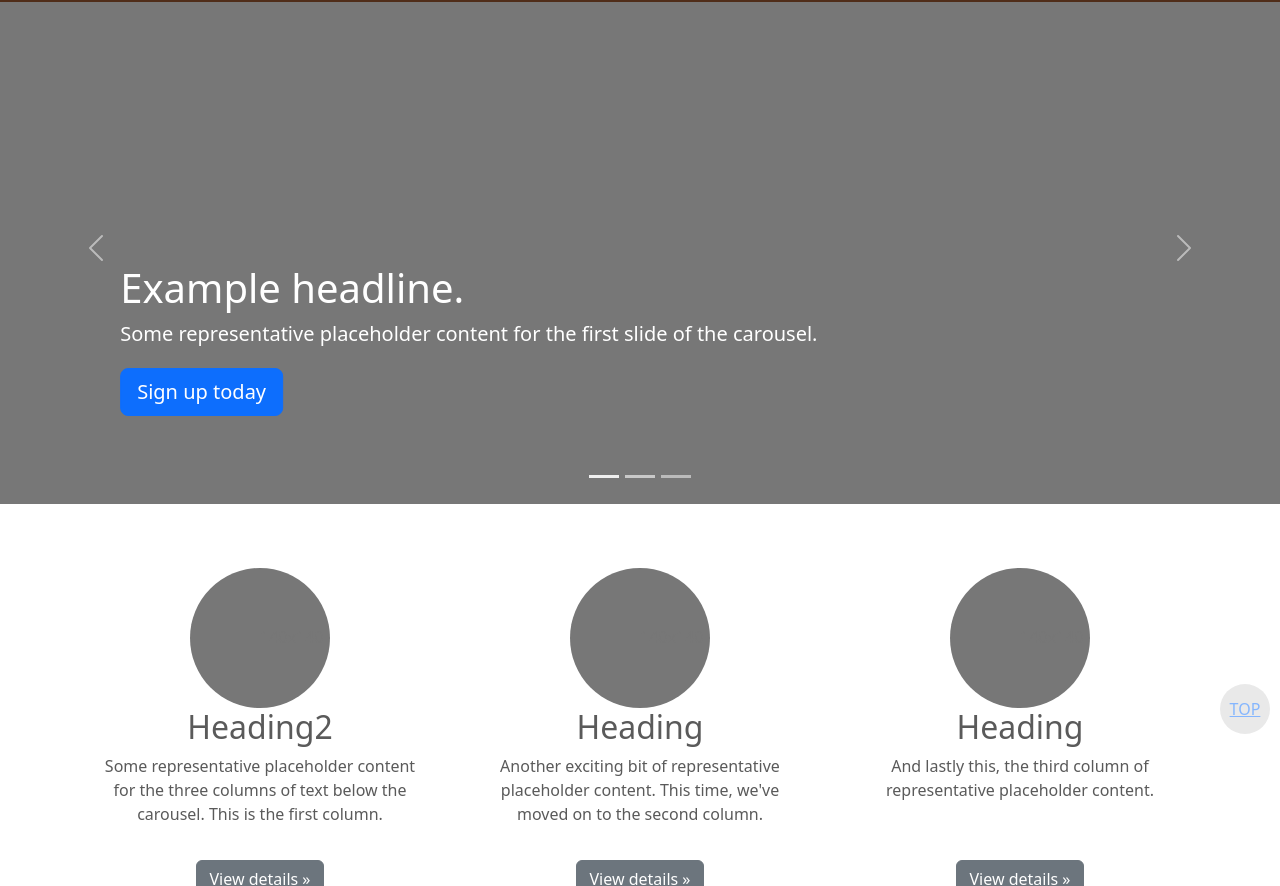
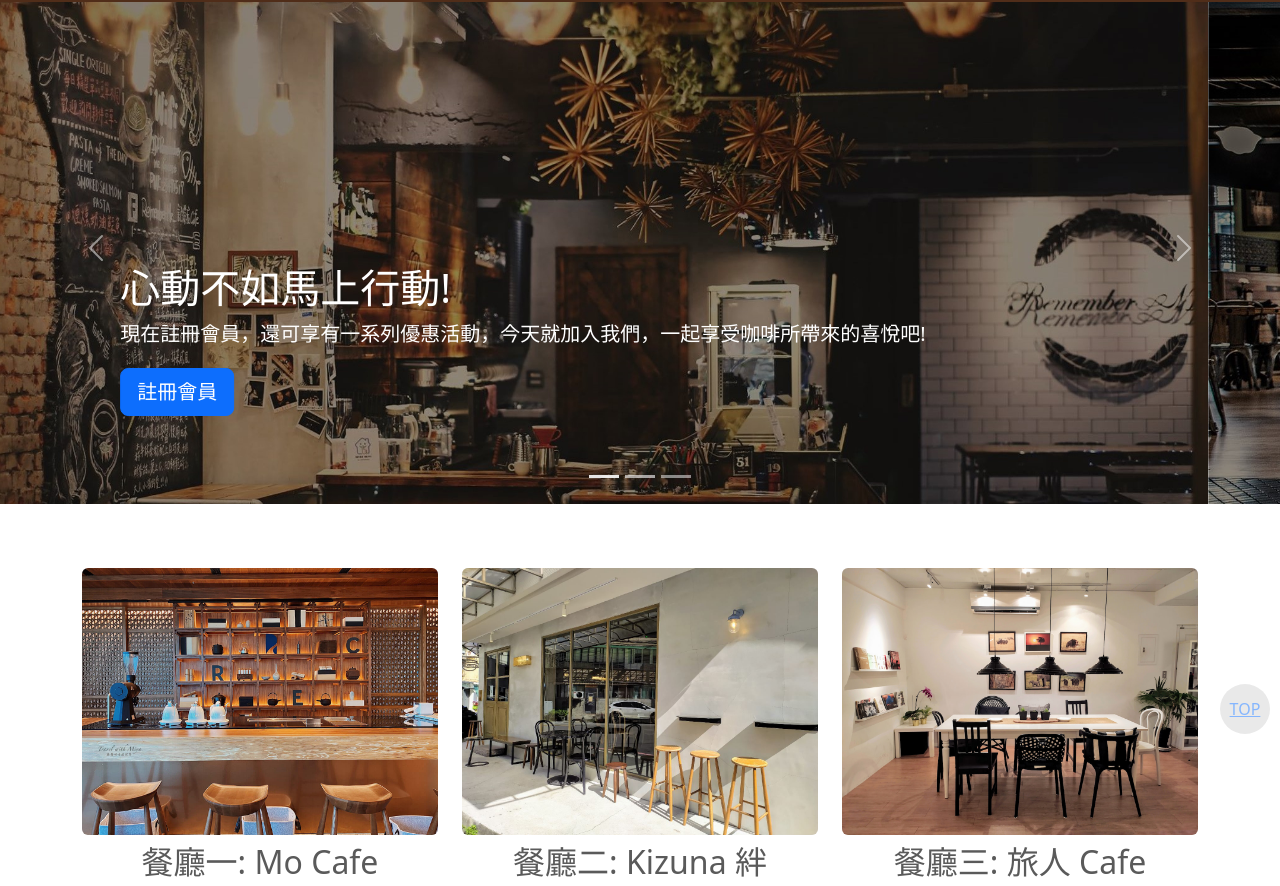
Before and after one commit to shiloh0920/OGABE-TIBAME, a plain HTML site: page frontend/index.html in a window 1280 px wide. Shown: the part 56-942 px from the top of the page. Drawn offline with Linux system fonts and the light colour scheme.

Commit message:
all update v1

```diff
--- a/frontend/dist/css/carousel.css
+++ b/frontend/dist/css/carousel.css
@@ -48,7 +48,7 @@ body {
 ------------------------- */
 
 .featurette-divider {
-  margin: 5rem 0; /* Space out the Bootstrap <hr> more */
+  margin: 3rem 0; /* Space out the Bootstrap <hr> more */
 }
 
 /* Thin out the marketing headings */
--- a/frontend/dist/css/my.css
+++ b/frontend/dist/css/my.css
@@ -30,10 +30,11 @@
 body{
 	padding-bottom: 0 !important;
 }
-
+/*調最上面那一條header的顏色*/
 .bg-headercolor{
 	background-color: #502d19;
 }
+/*調footer的顏色*/
 .bg-footercolor{
 	background-color: #2a4b36;
 }
@@ -41,8 +42,10 @@ body{
 .bg-columncolor{
 	background-color: #7257d4;
 }
+/*調輪播區大字的顏色*/
 .columncolor{
 	font-weight:bold;
 	color:#FFFFFF;
 }
+/*調rest_index裡按鈕顏色*/
 .rest-btn-primary{--bs-btn-color:#fff;--bs-btn-bg:#FB0909;--bs-btn-border-color:#FB0909;--bs-btn-hover-color:#fff;--bs-btn-hover-bg:#F79e1b;--bs-btn-hover-border-color:#F79e1b;--bs-btn-focus-shadow-rgb:49,132,253;--bs-btn-active-color:#fff;--bs-btn-active-bg:#F79e1b;--bs-btn-active-border-color:#F79e1b;--bs-btn-active-shadow:inset 0 3px 5px rgba(0, 0, 0, 0.125);--bs-btn-disabled-color:#fff;--bs-btn-disabled-bg:#FB0909;--bs-btn-disabled-border-color:#FB0909}
--- a/frontend/index.html
+++ b/frontend/index.html
@@ -17,6 +17,7 @@
 
   <body>
     <header>
+      <!-- 最上面的那條開始 -->
       <nav
         class="navbar navbar-expand-md fixed-top navbar-dark bg-headercolor"
         aria-label="Fourth navbar example"
@@ -74,7 +75,10 @@
               </li>
 
               <li class="nav-item">
-                <a class="nav-link" aria-current="page" href="forum_welcome.html"
+                <a
+                  class="nav-link"
+                  aria-current="page"
+                  href="forum_welcome.html"
                   >論壇</a
                 >
               </li>
@@ -101,8 +105,7 @@
               <li class="nav-item">
                 <a class="nav-link active" aria-current="page" href="index.html"
                   >登入</a
-                ><!--active是調整成高亮
-                -->
+                ><!--active是調整成高亮-->
               </li>
               <!-- Button trigger modal -->
               <button
@@ -118,12 +121,13 @@
         </div>
       </nav>
     </header>
+    <!-- 最上面的那條結束 -->
     <main>
       <!-- go to top -->
       <div class="to-top">
         <a href="#">TOP</a>
       </div>
-      <!-- Modal註冊彈跳視窗 -->
+      <!-- Model註冊彈跳視窗 -->
       <div
         class="modal fade"
         id="staticBackdrop"
@@ -209,6 +213,7 @@
         </div>
       </div>
       <!-- model end -->
+      <!-- 輪播區carousel開始 -->
       <div id="myCarousel" class="carousel slide" data-bs-ride="carousel">
         <div class="carousel-indicators">
           <button
@@ -234,74 +239,56 @@
         </div>
         <div class="carousel-inner">
           <div class="carousel-item active">
-            <svg
-              class="bd-placeholder-img"
-              width="100%"
-              height="100%"
-              xmlns="http://www.w3.org/2000/svg"
-              aria-hidden="true"
-              preserveAspectRatio="xMidYMid slice"
-              focusable="false"
-            >
-              <rect width="100%" height="100%" fill="#777" />
-              /*滾動視窗調顏色的地方*/
-            </svg>
+            <img
+              src="images\coffeesohp7dark.jpg"
+              class="figure-img img-fluid rounded"
+              alt="Coffee Shop"
+            />
+            <!-- <rect width="100%" height="100%" fill="#777" /> -->
+            <!--滾動視窗調顏色的地方-->
             <div class="container">
               <div class="carousel-caption text-start">
-                <h1>Example headline.</h1>
+                <h1>心動不如馬上行動!</h1>
                 <p>
-                  Some representative placeholder content for the first slide of
-                  the carousel.
+                  現在註冊會員，還可享有一系列優惠活動，今天就加入我們，一起享受咖啡所帶來的喜悅吧!
                 </p>
                 <p>
-                  <a class="btn btn-lg btn-primary" href="#">Sign up today</a>
+                  <a class="btn btn-lg btn-primary" href="#">註冊會員</a>
                 </p>
               </div>
             </div>
           </div>
           <div class="carousel-item">
-            <svg
-              class="bd-placeholder-img"
-              width="100%"
-              height="100%"
-              xmlns="http://www.w3.org/2000/svg"
-              aria-hidden="true"
-              preserveAspectRatio="xMidYMid slice"
-              focusable="false"
-            >
-              <rect width="100%" height="100%" fill="#777" />
-              /*滾動視窗調顏色的地方*/
-            </svg>
+            <img
+              src="images\coffeeshop11dark.jpeg"
+              class="figure-img img-fluid rounded"
+              alt="Coffee Shop"
+            />
+            <!-- <rect width="100%" height="100%" fill="#777" /> -->
+            <!--滾動視窗調顏色的地方-->
             <div class="container">
               <div class="carousel-caption">
-                <h1>Another example headline.</h1>
+                <h1>獨樂樂，不如眾樂樂!</h1>
                 <p>
-                  Some representative placeholder content for the second slide
-                  of the carousel.
+                  歡迎一起加入論壇，來與世界各地的咖啡愛好者互相"切磋"、討論、分享你對咖啡的喜好!
                 </p>
-                <p><a class="btn btn-lg btn-primary" href="#">Learn more</a></p>
+                <p><a class="btn btn-lg btn-primary" href="#">加入論壇</a></p>
               </div>
             </div>
           </div>
           <div class="carousel-item">
-            <svg
-              class="bd-placeholder-img"
-              width="100%"
-              height="100%"
-              xmlns="http://www.w3.org/2000/svg"
-              aria-hidden="true"
-              preserveAspectRatio="xMidYMid slice"
-              focusable="false"
-            >
-              <rect width="100%" height="100%" fill="#777" />
-              /*滾動視窗調顏色的地方*/
-            </svg>
+            <img
+              src="images\coffeesohp6dark.jpg"
+              class="figure-img img-fluid rounded"
+              alt="Coffee Shop"
+            />
+            <!-- <rect width="100%" height="100%" fill="#777" /> -->
+            <!--滾動視窗調顏色的地方-->
             <div class="container">
               <div class="carousel-caption text-end">
-                <h1>再忙，也要跟你喝杯咖啡</h1>
+                <h1>再忙，也要跟你喝杯咖啡!</h1>
                 <p>
-                  Some representative placeholder content for the third slide of
-                  this carousel.
+                  現代人步調繁忙、生活圈小，不僅沒時間交朋友，也沒時間慢慢品嘗咖啡，<br />既然如此，何不入內參觀，來場美麗的邂逅!
                 </p>
                 <p>
                   <a class="btn btn-lg btn-primary" href="#">購物商城</a>
@@ -329,84 +316,68 @@
           <span class="visually-hidden">Next</span>
         </button>
       </div>
+      <!-- 輪播區carousel結束 -->
+      <!-- 三個圖區開始 -->
       <div class="container marketing">
         <div class="row">
           <div class="col-lg-4">
-            <svg
-              class="bd-placeholder-img rounded-circle"
-              width="140"
-              height="140"
-              xmlns="http://www.w3.org/2000/svg"
-              role="img"
-              aria-label="Placeholder: 140x140"
-              preserveAspectRatio="xMidYMid slice"
-              focusable="false"
-            >
-              <title>Placeholder</title>
-              <rect width="100%" height="100%" fill="#777" />
-              <text x="50%" y="50%" fill="#777" dy=".3em">140x140</text>
-            </svg>
-            <h2 class="fw-normal">Heading2</h2>
+            <title>餐廳一</title>
+            <img
+              src="images\coffeesohp3.jpg"
+              class="figure-img img-fluid rounded"
+              alt="Mo Cafe"
+            />
+            <!-- <rect width="100%" height="100%" fill="#777" />
+              <text x="50%" y="50%" fill="#777" dy=".3em">140x140</text> -->
+            <h2 class="fw-normal">餐廳一: Mo Cafe</h2>
             <p class="height-90">
               Some representative placeholder content for the three columns of
               text below the carousel. This is the first column.
             </p>
             <p>
-              <a class="btn btn-secondary" href="#">View details &raquo;</a>
+              <a class="btn btn-secondary" href="#">詳細介紹 &raquo;</a>
             </p>
           </div>
           <!-- /.col-lg-4 -->
           <div class="col-lg-4">
-            <svg
-              class="bd-placeholder-img rounded-circle"
-              width="140"
-              height="140"
-              xmlns="http://www.w3.org/2000/svg"
-              role="img"
-              aria-label="Placeholder: 140x140"
-              preserveAspectRatio="xMidYMid slice"
-              focusable="false"
-            >
-              <title>Placeholder</title>
-              <rect width="100%" height="100%" fill="#777" />
-              <text x="50%" y="50%" fill="#777" dy=".3em">140x140</text>
-            </svg>
-            <h2 class="fw-normal">Heading</h2>
+            <title>餐廳二</title>
+            <img
+              src="images\coffeesohp4.jpg"
+              class="figure-img img-fluid rounded"
+              alt="Coffee Shop"
+            />
+            <!-- <rect width="100%" height="100%" fill="#777" />
+              <text x="50%" y="50%" fill="#777" dy=".3em">140x140</text> -->
+            <h2 class="fw-normal">餐廳二: Kizuna 絆</h2>
             <p class="height-90">
               Another exciting bit of representative placeholder content. This
               time, we've moved on to the second column.
             </p>
             <p>
-              <a class="btn btn-secondary" href="#">View details &raquo;</a>
+              <a class="btn btn-secondary" href="#">詳細介紹 &raquo;</a>
             </p>
           </div>
           <!-- /.col-lg-4 -->
           <div class="col-lg-4">
-            <svg
-              class="bd-placeholder-img rounded-circle"
-              width="140"
-              height="140"
-              xmlns="http://www.w3.org/2000/svg"
-              role="img"
-              aria-label="Placeholder: 140x140"
-              preserveAspectRatio="xMidYMid slice"
-              focusable="false"
-            >
-              <title>Placeholder</title>
-              <rect width="100%" height="100%" fill="#777" />
-              <text x="50%" y="50%" fill="#777" dy=".3em">140x140</text>
-            </svg>
-            <h2 class="fw-normal">Heading</h2>
+            <title>餐廳三</title>
+            <img
+              src="images\coffeesohp5.jpg"
+              class="figure-img img-fluid rounded"
+              alt="Coffee Shop"
+            />
+            <!-- <rect width="100%" height="100%" fill="#777" />
+              <text x="50%" y="50%" fill="#777" dy=".3em">140x140</text> -->
+            <h2 class="fw-normal">餐廳三: 旅人 Cafe</h2>
             <p class="height-90">
               And lastly this, the third column of representative placeholder
               content.
             </p>
             <p>
-              <a class="btn btn-secondary" href="#">View details &raquo;</a>
+              <a class="btn btn-secondary" href="#">詳細介紹 &raquo;</a>
             </p>
           </div>
         </div>
-        <!-- 三個圓圈-start -->
+        <!-- 三個圖區結束 -->
         <hr class="featurette-divider" />
         <div class="row featurette">
           <div class="col-md-7">
```
Also changed, not shown: frontend/forum_welcome.html (+3 -3 lines), frontend/game_index.html (+1 -1 lines), frontend/rest_index.html (+4 -1 lines).
